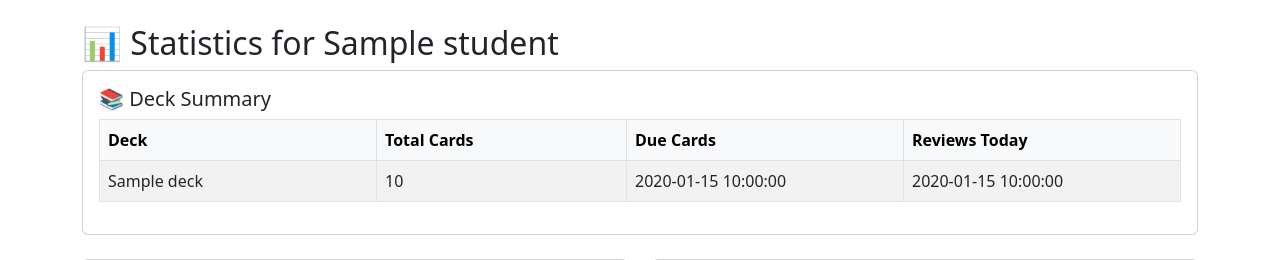
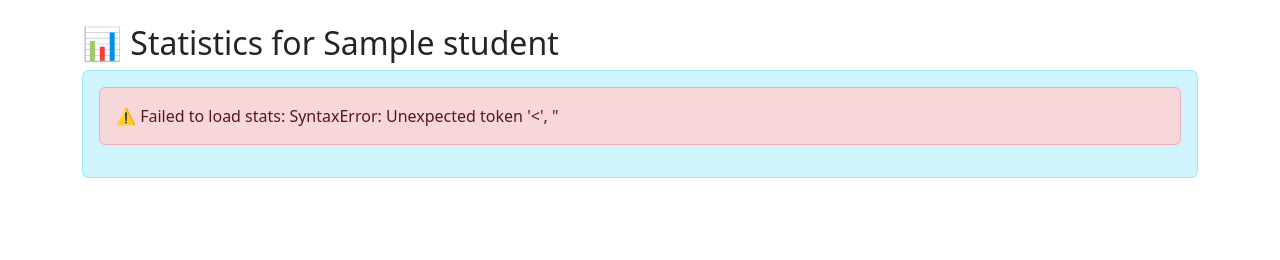
Before and after one commit to rvkmar/ankiserver, a Flask app: template anki-user-manager/templates/student_dashboard.html in a window 1280 px wide. Shown: the part 56-316 px from the top of the page. After the commit the page ends 234 px from the top, so only its background shows below. Run offline with Flask 3, Linux system fonts and the light colour scheme; the template is opened without the code that fills it: most values are stand-ins (such as "Sample title", 1, 10 or a date in 2020); parts of the project's set-up code (start-up, migrations or seed data) failed here and were passed over.

Commit message:
lazy loading of student dashboard

```diff
--- a/anki-user-manager/app.py
+++ b/anki-user-manager/app.py
@@ -123,6 +123,28 @@ def api_dashboard_stats():
             app.logger.error(f"⚠️ Error fetching stats for {student}: {e}")
 
     return {"stats": stats_list}
+
+# JSON endpoint for student stats
+@app.route("/student_stats/<username>")
+@login_required
+def student_stats(username):
+    try:
+        stats = get_student_stats(username)
+        history = get_review_history(username, days=30)
+        deck_stats = get_deck_stats(username)
+        full_stats, avg_time, review_time, fsrs_stats = get_full_student_stats(username)
+
+        return {
+            "stats": stats,
+            "history": history,
+            "deck_stats": deck_stats,
+            "full_stats": full_stats,
+            "avg_time": avg_time,
+            "review_time": review_time,
+            "fsrs_stats": fsrs_stats,
+        }
+    except Exception as e:
+        return {"error": str(e)}, 500
 
 
 # --- Manage Users ---
@@ -626,6 +648,44 @@ def get_fsrs_stats(username, days=30):
 
     return stats
 
+# Helper to isolate heavy work
+def get_full_student_stats(username):
+    """
+    Heavy stats (interval buckets, ease counts, FSRS metrics etc.)
+    Returns a tuple: (full_stats, avg_time, review_time, fsrs_stats)
+    """
+    db_path = os.path.join(SYNC_BASE, username, "collection.anki2")
+    if not os.path.exists(db_path):
+        return {}, 0, [], {}
+
+    conn = sqlite3.connect(db_path)
+    c = conn.cursor()
+
+    # --- Example placeholders (replace with your actual heavy logic) ---
+    # Interval distribution
+    c.execute("SELECT ivl FROM cards")
+    intervals = [row[0] for row in c.fetchall()]
+    full_stats = {"intervals": intervals}
+
+    # Avg review time
+    c.execute("SELECT avg(time) FROM revlog")
+    avg_time = c.fetchone()[0] or 0
+
+    # Review history (raw for now)
+    c.execute("SELECT id, time FROM revlog LIMIT 200")
+    review_time = c.fetchall()
+
+    # FSRS metrics placeholder
+    fsrs_stats = {
+        "stability": [],
+        "difficulty": [],
+        "retrievability": [],
+        "true_retention": 0,
+    }
+
+    conn.close()
+    return full_stats, avg_time, review_time, fsrs_stats
+
 
 # --- Run App ---
 if __name__ == "__main__":
--- a/anki-user-manager/templates/student_dashboard.html
+++ b/anki-user-manager/templates/student_dashboard.html
@@ -3,6 +3,13 @@
 <h2>📊 Statistics for {{ student }}</h2>
 
 <!-- Deck Summary -->
+<div id="loading" class="alert alert-info">
+  ⏳ Loading statistics for {{ student }}...
+</div>
+
+<div id="stats-container" class="d-none">
+  <!-- JS will render stats here -->
+
 <div class="card mb-4">
   <div class="card-body">
     <h5>📚 Deck Summary</h5>
@@ -145,6 +152,43 @@
     {% endif %}
   </div>
 </div>
+</div>
+
+<!-- lazy load charts after DOM ready -->
+<script>
+  document.addEventListener("DOMContentLoaded", () => {
+    const student = "{{ student }}";
+
+    fetch(`/student_stats/${student}`)
+      .then(r => r.json())
+      .then(data => {
+        document.getElementById("loading").classList.add("d-none");
+        document.getElementById("stats-container").classList.remove("d-none");
+
+        if (data.error) {
+          document.getElementById("stats-container").innerHTML =
+            `<div class="alert alert-danger">⚠️ ${data.error}</div>`;
+          return;
+        }
+
+        // Example render
+        document.getElementById("stats-container").innerHTML = `
+        <h4>📊 Summary</h4>
+        <ul>
+          <li>Total Cards: ${data.stats.total}</li>
+          <li>Due Cards: ${data.stats.due}</li>
+          <li>Reviews Today: ${data.stats.reviews_today}</li>
+          <li>Average Review Time: ${data.avg_time} ms</li>
+        </ul>
+      `;
+      })
+      .catch(err => {
+        document.getElementById("loading").innerHTML =
+          `<div class="alert alert-danger">⚠️ Failed to load stats: ${err}</div>`;
+      });
+  });
+</script>
+
 
 <script src="https://cdn.jsdelivr.net/npm/chart.js"></script>
 <script>
```
